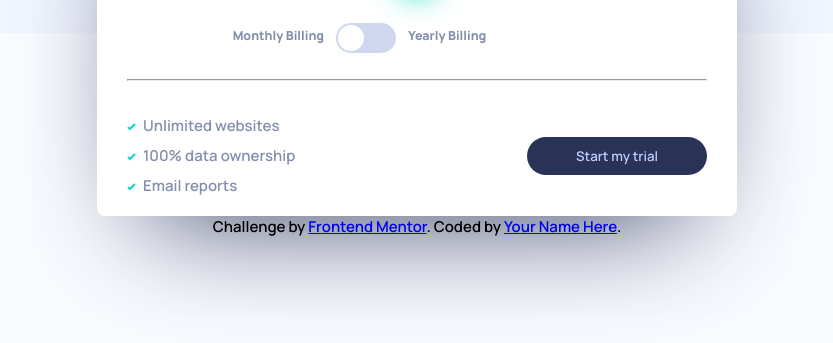
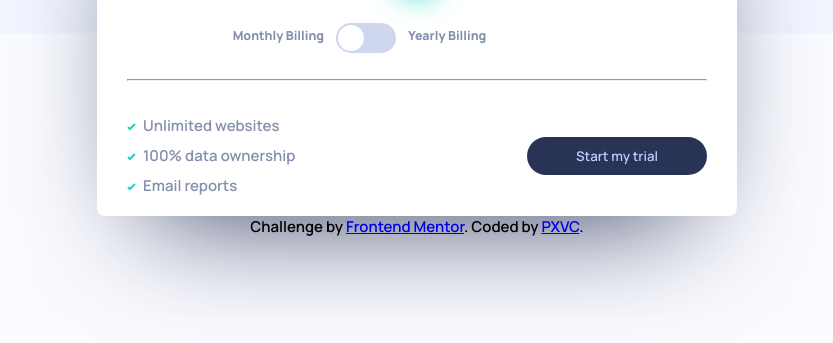
Before and after one commit to PXVC/interactive_pricing_component, a plain HTML site: page index.html in a window 1280 px wide. Shown: the part 447-790 px from the top of the page, without its empty margins (223-1056 px from the left). Drawn offline with Linux system fonts and the light colour scheme.

Commit message:
Update attribution part

```diff
--- a/index.html
+++ b/index.html
@@ -81,7 +81,7 @@
 			Challenge by
 			<a href="https://www.frontendmentor.io?ref=challenge" target="_blank"
 				>Frontend Mentor</a
-			>. Coded by <a href="#">Your Name Here</a>.
+			>. Coded by <a href="https://www.frontendmentor.io/profile/PXVC">PXVC</a>.
 		</div>
 		<script src="main.js"></script>
 	</body>
```
